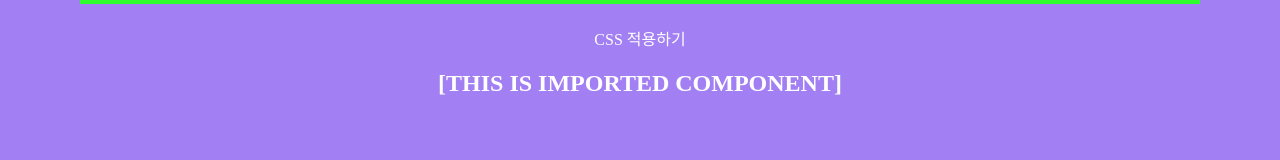
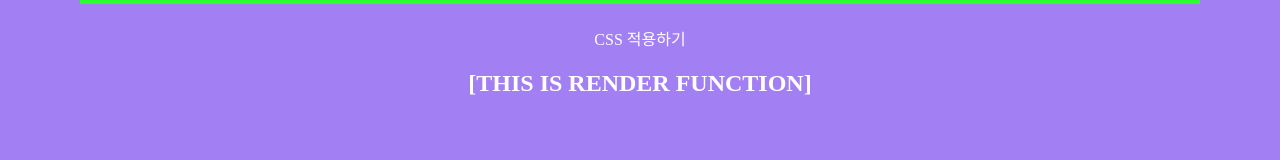
Before and after one commit to hamsuper/react200, a React (Create React App) app in the folder client/: page / in a window 1280 px wide. Shown: the part 154-314 px from the top of the page. Built offline with nearby package versions, Linux system fonts and the light colour scheme.

Commit message:
[20220615] 004 생명주기 함수 render() 사용하기

```diff
--- a/client/src/App.js
+++ b/client/src/App.js
@@ -1,13 +1,12 @@
-import logo from './logo.svg';
 import './App.css';
-import R003_ImportConponent from './R003_ImportConponent';
+import R004_LifecycleEx from './R004_LifecycleEx';
 
 function App() {
   return (
     <div>
       <h1>Start React 200!</h1>
       <p>CSS 적용하기</p>
-      <R003_ImportConponent></R003_ImportConponent>
+      <R004_LifecycleEx></R004_LifecycleEx>
     </div>
   );
 }
--- /dev/null
+++ b/client/src/R004_LifecycleEx.js
@@ -0,0 +1,10 @@
+import React, { Component } from 'react'
+
+export default class R004_LifecycleEx extends Component {
+  render() {
+    console.log('3. render Call');
+    return (
+      <h2>[THIS IS RENDER FUNCTION]</h2>
+    )
+  }
+}
```
